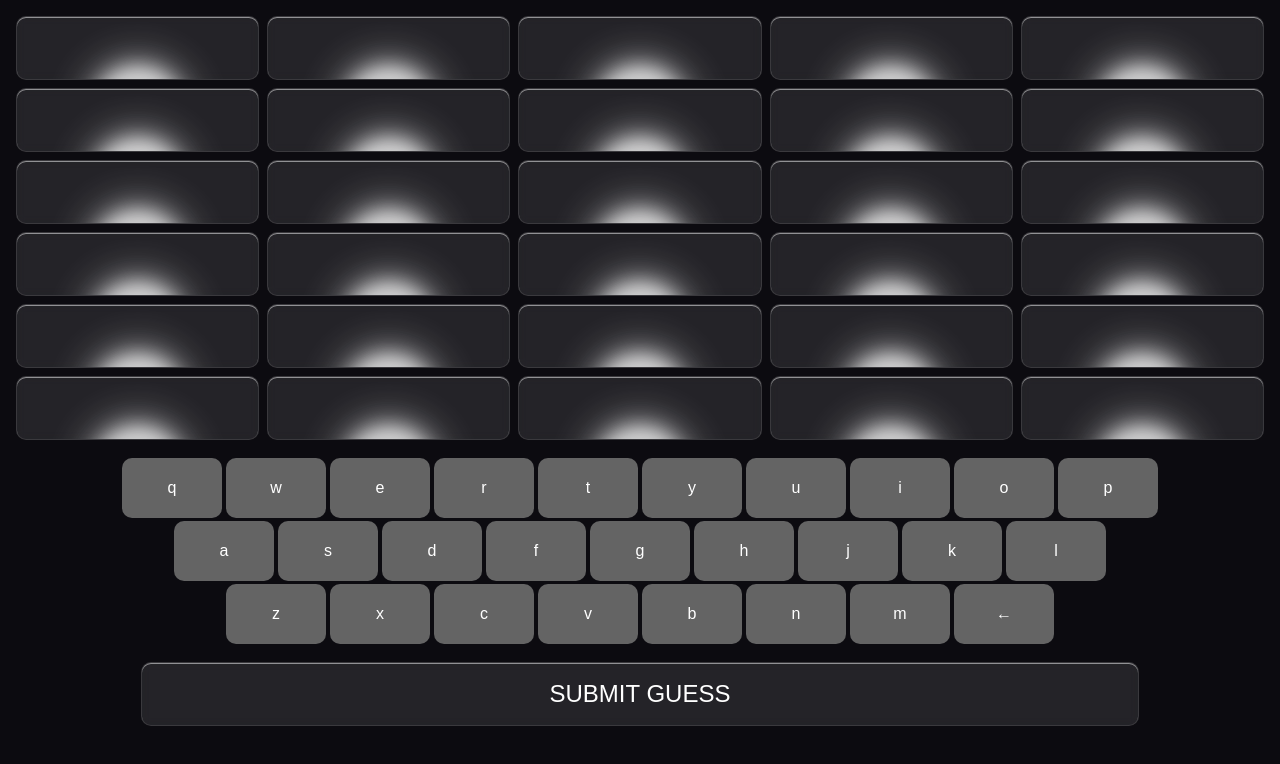
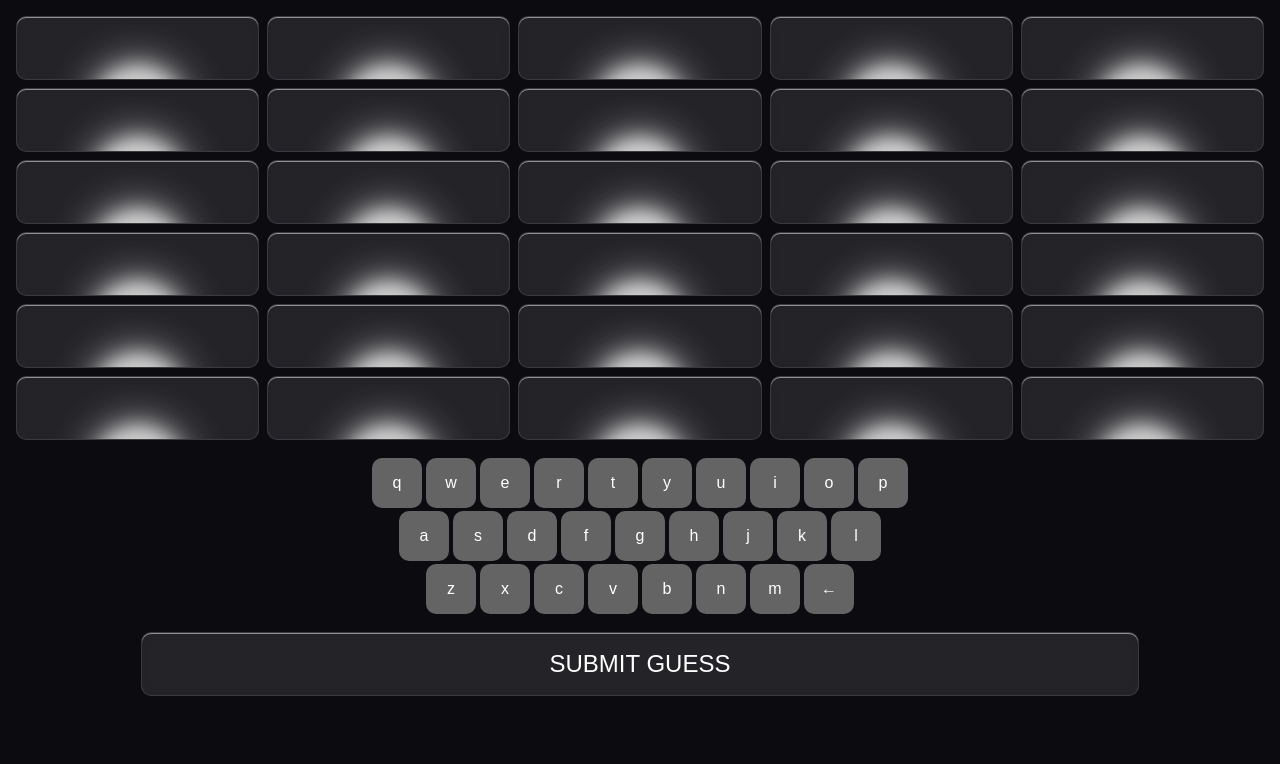
Before and after one commit to Allstonox/Wordle-Clone, a plain HTML site: page index.html in a window 1280 px wide. Drawn offline with Linux system fonts and the light colour scheme.

Commit message:
Update styles.css

```diff
--- a/styles.css
+++ b/styles.css
@@ -1,4 +1,6 @@
-*, *::before, *::after {
+*,
+*::before,
+*::after {
     box-sizing: border-box;
     font-family: Arial;
     margin: 0px;
@@ -11,7 +13,8 @@
     --accent: white;
 }
 
-html, body {
+html,
+body {
     overflow-x: hidden;
 }
 
@@ -69,36 +72,50 @@ body {
     transform: translate(-50%, -50%);
     background: var(--accent);
     opacity: 0.8;
-    -webkit-filter: blur(10px) drop-shadow(0px 0px 10px var(--accent)) drop-shadow(0px 0px 20px var(--accent));;
+    -webkit-filter: blur(10px) drop-shadow(0px 0px 10px var(--accent)) drop-shadow(0px 0px 20px var(--accent));
+    ;
     filter: blur(10px) drop-shadow(0px 0px 10px var(--accent)) drop-shadow(0px 0px 20px var(--accent));
     border-radius: 50%;
     z-index: -1;
 }
 
-.keyboard-grid-row-1, .keyboard-grid-row-2, .keyboard-grid-row-3 {
-display: flex;
-justify-content: center;
-align-items: center;
-gap: 0.25rem;
-margin: 0.1rem;
+.keyboard-grid {
+    width: 100%;
+    height: 30vh;
+    display: flex;
+    flex-direction: column;
+    justify-content: center;
+    align-items: center;
+}
+
+.keyboard-grid-row-1,
+.keyboard-grid-row-2,
+.keyboard-grid-row-3 {
+    width: 100%;
+    height: auto;
+    display: flex;
+    justify-content: center;
+    align-items: center;
+    gap: 0.25rem;
+    margin: 0.1rem;
 }
 
 .keyboard-grid-row-1 {
+    width: 100%;
+}
+
+.keyboard-grid-row-2 {
     width: 90%;
 }
 
-.keyboard-grid-row-2 {
+.keyboard-grid-row-3 {
     width: 80%;
-}
-
-.keyboard-grid-row-3 {
-    width: 70%;
 }
 
 
 .keyboard-tile {
-    width: clamp(25px, 100px, 200px);
-    height: clamp(25px, 60px, 200px);
+    width: clamp(20px, 50px, 100px);
+    height: clamp(30px, 50px, 100px);
     /* aspect-ratio: 1 / 1.5; */
     background: var(--tile-color);
     display: flex;
@@ -108,6 +125,15 @@ margin: 0.1rem;
     border-radius: 10px;
     cursor: pointer;
     border: none;
+    padding: 0px;
+}
+
+.submit-section {
+    display: flex;
+    justify-content: center;
+    align-items: center;
+    width: 100%;
+    height: 15vh;
 }
 
 .submit-button {
```
